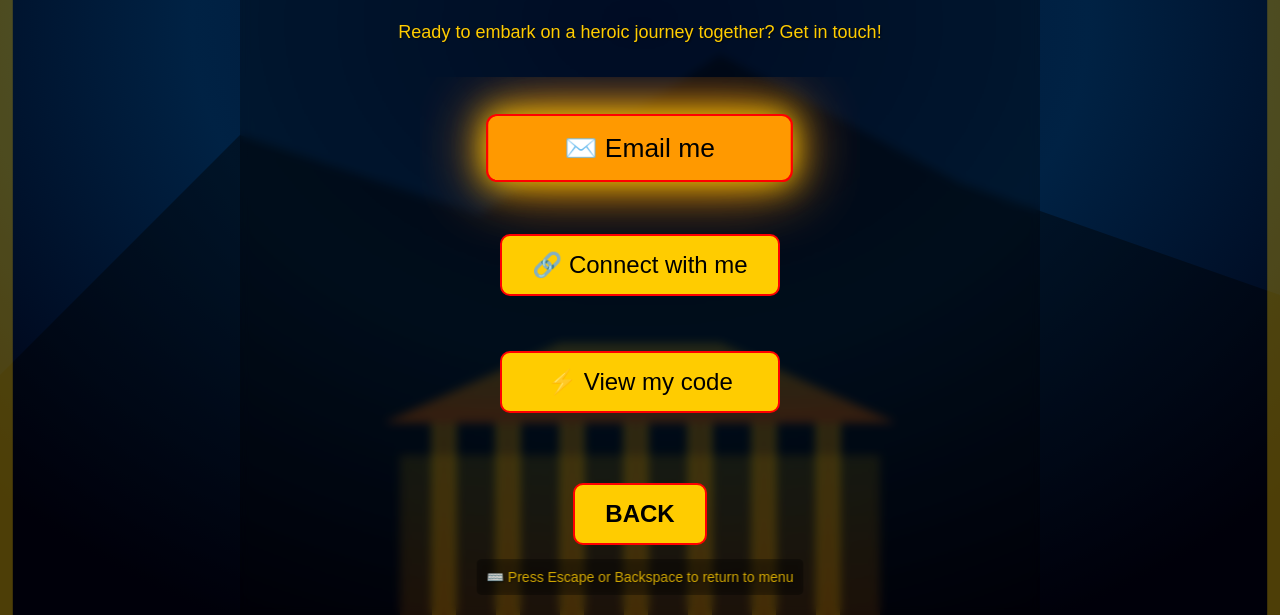
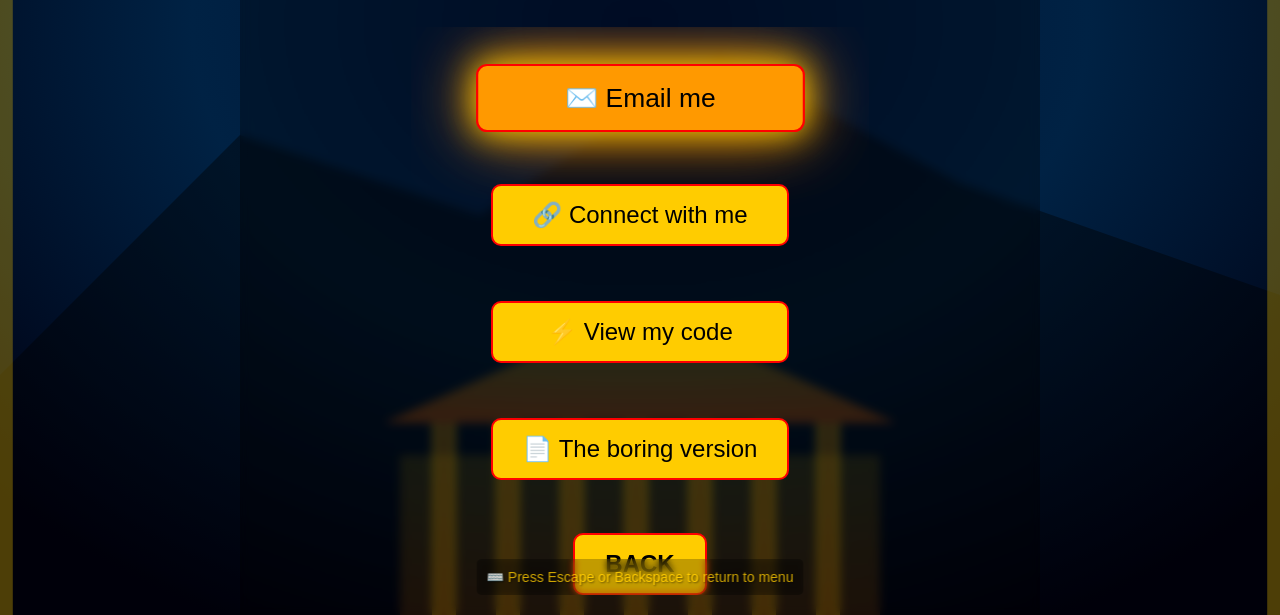
Before and after one commit to cpapazoglou/hercules-portfolio, a plain HTML site: page src/pages/contact.html in a window 1280 px wide. Shown: the part 185-800 px from the top of the page. Drawn offline with Linux system fonts and the light colour scheme.

Commit message:
Add resume link 'The boring version' to contact page

```diff
--- a/src/pages/contact.html
+++ b/src/pages/contact.html
@@ -23,6 +23,9 @@
 						<a href="https://github.com/cpapazoglou" target="_blank" class="menu-option">
 								⚡ View my code
 						</a>
+						<a href="../assets/CharalamposPapazoglouResume.pdf" target="_blank" class="menu-option">
+								📄 The boring version
+						</a>
 				</div>
 
         <a href="../index.html" class="back-button" tabindex="0">Back</a>
```
